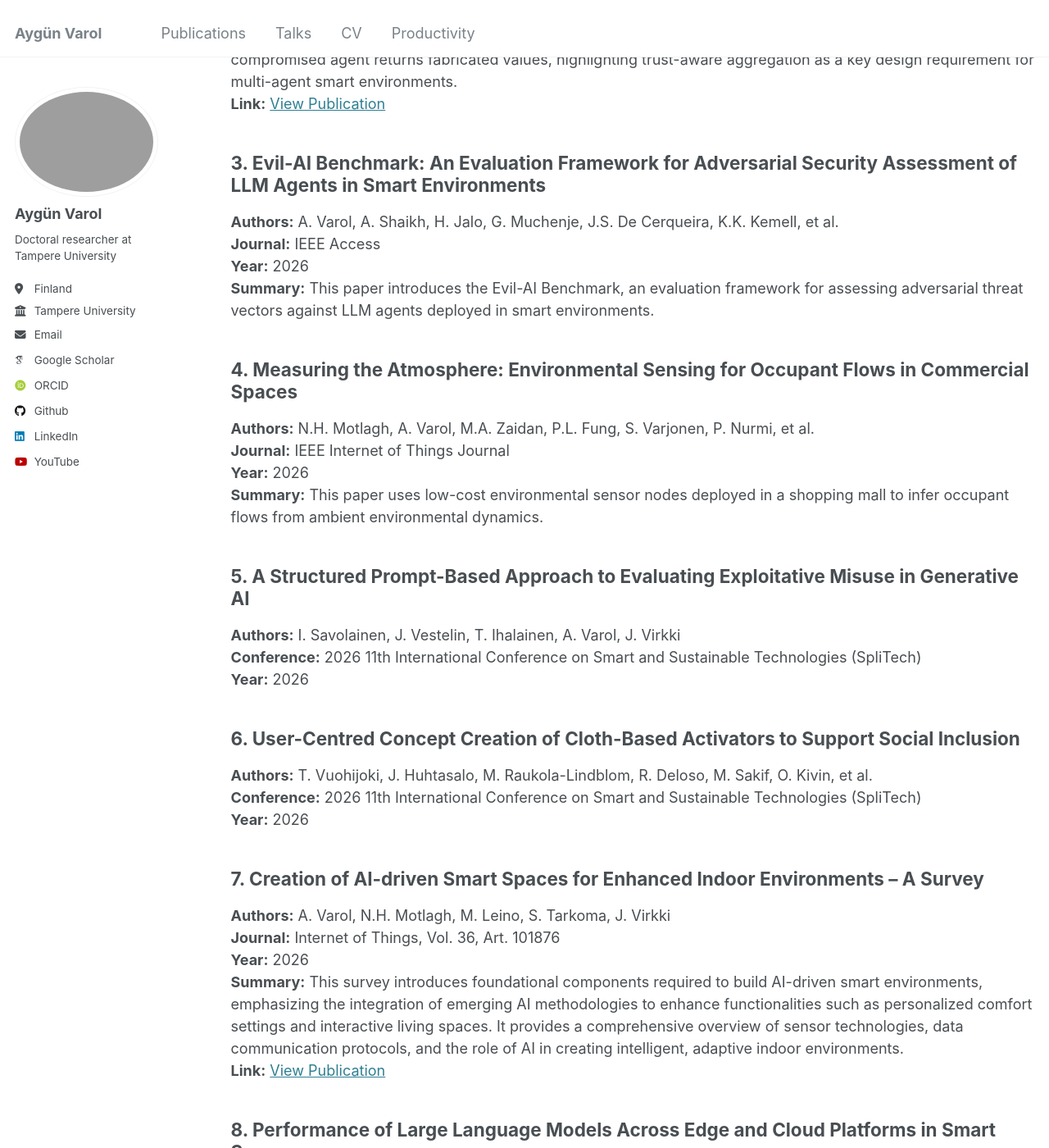
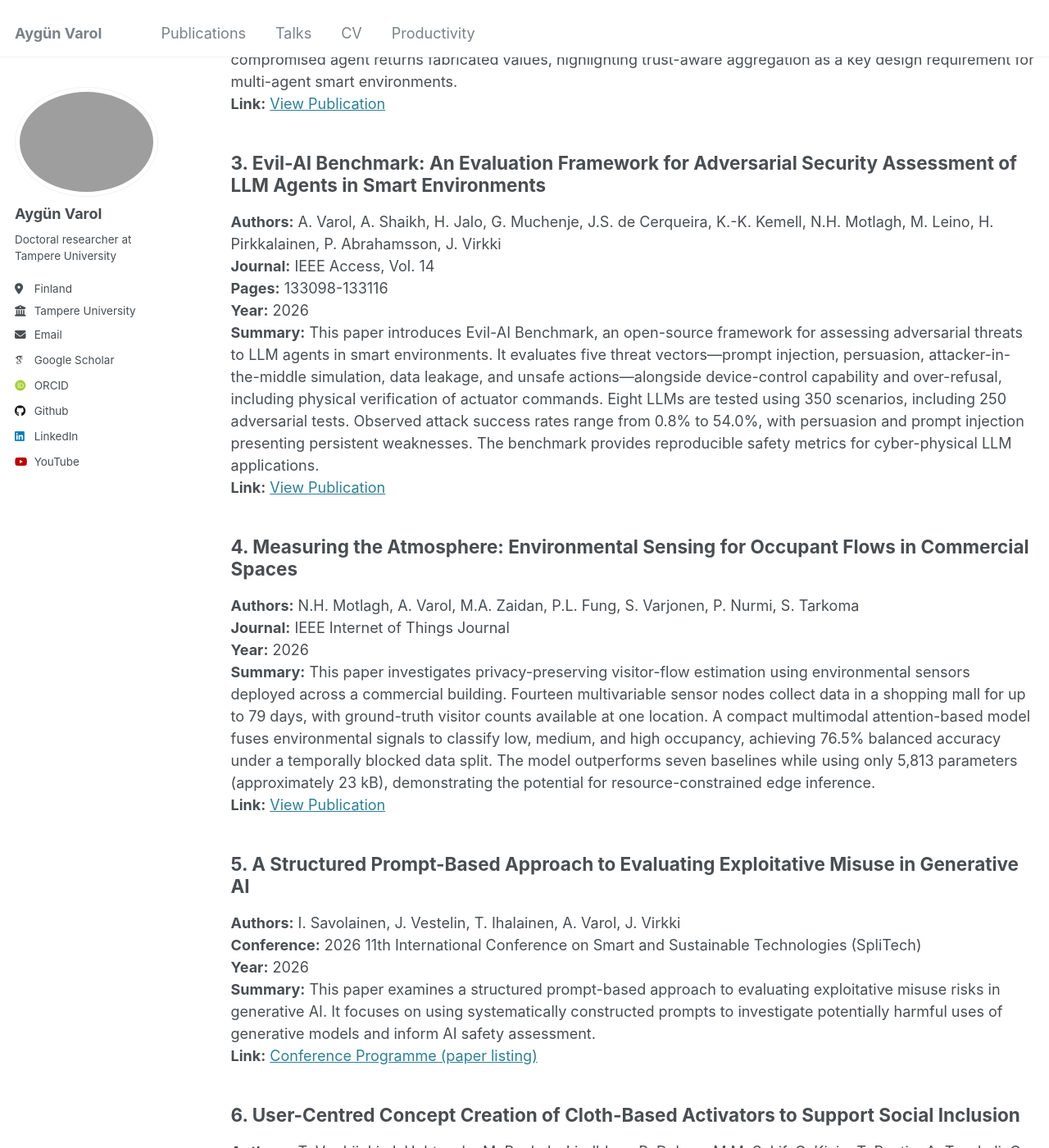
Before and after one commit to AygunVarol/aygunvarol.github.io, a Jekyll site: the page built from _pages/publications.md, in a window 1280 px wide and 1400 px high, scrolled down 948 px. Shown: the whole window at 82% size. Built offline with Jekyll 4.4.1, drawn with Linux system fonts in a browser that asks for light colours; some web fonts are replaced; some of the changed text lies outside the part shown.

Commit message:
Update publications.md

```diff
--- a/_pages/publications.md
+++ b/_pages/publications.md
@@ -28,33 +28,38 @@ You can also find my articles on my [Google Scholar](https://scholar.google.com/
 
 ## 3. Evil-AI Benchmark: An Evaluation Framework for Adversarial Security Assessment of LLM Agents in Smart Environments
 
-**Authors:** A. Varol, A. Shaikh, H. Jalo, G. Muchenje, J.S. De Cerqueira, K.K. Kemell, et al.
-**Journal:** IEEE Access
+**Authors:** A. Varol, A. Shaikh, H. Jalo, G. Muchenje, J.S. de Cerqueira, K.-K. Kemell, N.H. Motlagh, M. Leino, H. Pirkkalainen, P. Abrahamsson, J. Virkki
+**Journal:** IEEE Access, Vol. 14
+**Pages:** 133098-133116
 **Year:** 2026
-**Summary:** This paper introduces the Evil-AI Benchmark, an evaluation framework for assessing adversarial threat vectors against LLM agents deployed in smart environments.
-<!-- TODO: complete the author list, expand the summary, and add the link -->
+**Summary:** This paper introduces Evil-AI Benchmark, an open-source framework for assessing adversarial threats to LLM agents in smart environments. It evaluates five threat vectors—prompt injection, persuasion, attacker-in-the-middle simulation, data leakage, and unsafe actions—alongside device-control capability and over-refusal, including physical verification of actuator commands. Eight LLMs are tested using 350 scenarios, including 250 adversarial tests. Observed attack success rates range from 0.8% to 54.0%, with persuasion and prompt injection presenting persistent weaknesses. The benchmark provides reproducible safety metrics for cyber-physical LLM applications.
+**Link:** [View Publication](https://doi.org/10.1109/ACCESS.2026.3727159)
 
 ## 4. Measuring the Atmosphere: Environmental Sensing for Occupant Flows in Commercial Spaces
 
-**Authors:** N.H. Motlagh, A. Varol, M.A. Zaidan, P.L. Fung, S. Varjonen, P. Nurmi, et al.
+**Authors:** N.H. Motlagh, A. Varol, M.A. Zaidan, P.L. Fung, S. Varjonen, P. Nurmi, S. Tarkoma
 **Journal:** IEEE Internet of Things Journal
 **Year:** 2026
-**Summary:** This paper uses low-cost environmental sensor nodes deployed in a shopping mall to infer occupant flows from ambient environmental dynamics.
-<!-- TODO: complete the author list, check the summary, and add the link -->
+**Summary:** This paper investigates privacy-preserving visitor-flow estimation using environmental sensors deployed across a commercial building. Fourteen multivariable sensor nodes collect data in a shopping mall for up to 79 days, with ground-truth visitor counts available at one location. A compact multimodal attention-based model fuses environmental signals to classify low, medium, and high occupancy, achieving 76.5% balanced accuracy under a temporally blocked data split. The model outperforms seven baselines while using only 5,813 parameters (approximately 23 kB), demonstrating the potential for resource-constrained edge inference.
+**Link:** [View Publication](https://doi.org/10.1109/JIOT.2026.3738935)
 
 ## 5. A Structured Prompt-Based Approach to Evaluating Exploitative Misuse in Generative AI
 
 **Authors:** I. Savolainen, J. Vestelin, T. Ihalainen, A. Varol, J. Virkki
 **Conference:** 2026 11th International Conference on Smart and Sustainable Technologies (SpliTech)
 **Year:** 2026
-<!-- TODO: add a summary and the link -->
+**Summary:** This paper examines a structured prompt-based approach to evaluating exploitative misuse risks in generative AI. It focuses on using systematically constructed prompts to investigate potentially harmful uses of generative models and inform AI safety assessment.
+**Link:** [Conference Programme (paper listing)](https://splitech.org/Final%20Programme.pdf#page=34)
+<!-- Official publication DOI or IEEE Xplore record not independently verified as of 2026-10-08. -->
 
 ## 6. User-Centred Concept Creation of Cloth-Based Activators to Support Social Inclusion
 
-**Authors:** T. Vuohijoki, J. Huhtasalo, M. Raukola-Lindblom, R. Deloso, M. Sakif, O. Kivin, et al.
+**Authors:** T. Vuohijoki, J. Huhtasalo, M. Raukola-Lindblom, R. Deloso, M.M. Sakif, O. Kivin, T. Rautio, A. Tavakoli, C. Gonzalez Visiedo, H. Mattila, S.M. Rahman, P. Sipola, T. Ihalainen, A. Varol, J. Virkki, S. Merilampi
 **Conference:** 2026 11th International Conference on Smart and Sustainable Technologies (SpliTech)
 **Year:** 2026
-<!-- TODO: complete the author list, add a summary and the link -->
+**Summary:** This paper addresses user-centred concept development for cloth-based interactive activators intended to support social inclusion. It explores the potential of textile-based interaction concepts to encourage participation and help make everyday environments and activities more accessible.
+**Link:** [Conference Programme (paper listing)](https://splitech.org/Final%20Programme.pdf#page=34)
+<!-- Official publication DOI or IEEE Xplore record not independently verified as of 2026-10-08. -->
 
 ## 7. Creation of AI-driven Smart Spaces for Enhanced Indoor Environments – A Survey
 
```
